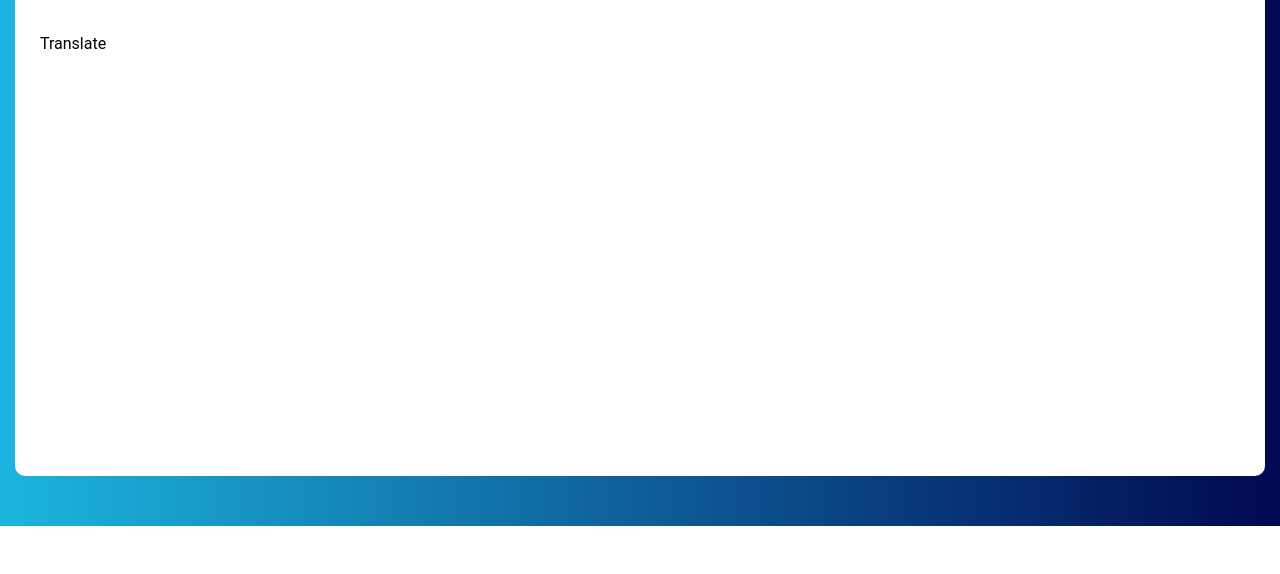
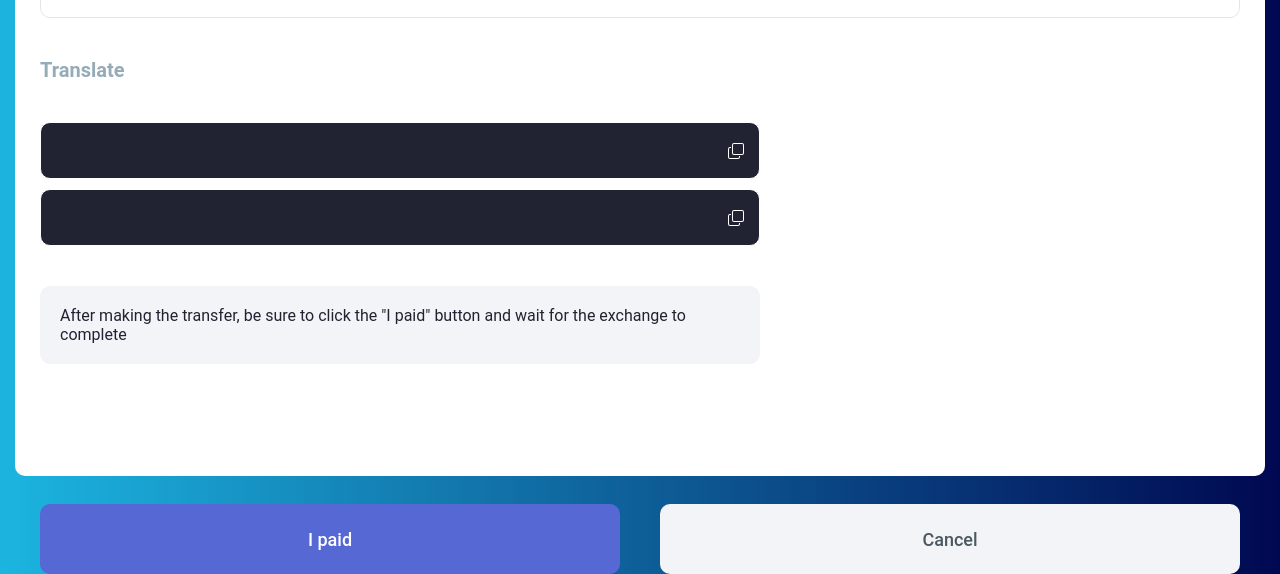
Before and after one commit to Born-Win/Exchanger, a plain HTML site: page payment.html in a window 1280 px wide. Shown: the part 274-848 px from the top of the page. Before the commit the page ends 800 px from the top, so only its background shows below. Drawn offline with Linux system fonts and the light colour scheme.

Commit message:
Layout of payment and index - htmls

```diff
--- a/payment.css
+++ b/payment.css
@@ -92,12 +92,15 @@ body {
   display: flex;
   flex-direction: column;
   align-items: center;
-
+  border: 1px solid rgba(0, 0, 0, 0.1);
+  border-radius: var(--form-border-radius);
   margin-bottom: 40px;
+  padding-bottom: 20px;
 }
 
 .payment__info-inner {
   display: flex;
+  width: 100%;
   height: 15vh;
   align-items: center;
   justify-content: center;
@@ -145,8 +148,95 @@ body {
   text-align: center;
   background-color: #95abb7;
   color: #222332;
-  font-size: 12px;
+  font-size: 14px;
   padding: 2px 3px;
   border-radius: 3px;
   cursor: pointer;
 }
+
+.payment__translate {
+  width: 100%;
+  height: 30vh;
+  display: flex;
+  flex-direction: column;
+  gap: 40px;
+}
+
+.payment__translate-subtitle {
+  color: #95abb7;
+  font-size: 20px;
+  font-weight: 600;
+}
+
+.fields-wrapper {
+  display: flex;
+  flex-direction: column;
+  gap: 10px;
+}
+
+.input {
+  background-color: var(--title-color);
+  width: 60%;
+  padding: 18px;
+  display: flex;
+  align-items: center;
+  padding-inline: 15px;
+  border: 1px solid var(--active-link-font-color);
+  border-radius: var(--form-border-radius);
+  .field {
+    height: 100%;
+    color: var(--form-background);
+    background-color: transparent;
+    flex: 1;
+  }
+
+  .copy-btn {
+    cursor: pointer;
+  }
+}
+
+.tooltip {
+  width: 60%;
+  background-color: var(--item-active-bgc);
+  border-radius: var(--form-border-radius);
+  padding: 20px;
+  margin-bottom: 100px;
+}
+
+.tooltip__text {
+  width: 100%;
+  height: 100%;
+  color: var(--title-color);
+}
+
+.controls {
+  width: 100%;
+  display: flex;
+  align-items: center;
+  justify-content: space-between;
+  .paid-btn,
+  .cancel-btn {
+    width: calc((100% / 2) - 20px);
+    border-radius: var(--form-border-radius);
+    height: 70px;
+    font-size: 18px;
+    font-weight: 500;
+    cursor: pointer;
+  }
+
+  .paid-btn {
+    background-color: var(--btn-bgc);
+    color: var(--form-background);
+    &:hover {
+      background-color: #5568d4af;
+    }
+  }
+
+  .cancel-btn {
+    background-color: var(--item-active-bgc);
+    color: #4a5861;
+    &:hover {
+      background-color: #f3f4f8af;
+    }
+  }
+}
--- a/payment.html
+++ b/payment.html
@@ -55,7 +55,51 @@
 
         <div class="payment__translate">
           <div class="payment__translate-subtitle">Translate</div>
-          <div class="input-wrapper"></div>
+          <div class="fields-wrapper">
+            <label class="input" data-id="input-from">
+              <input type="text" class="field" />
+              <svg
+                xmlns="http://www.w3.org/2000/svg"
+                width="16"
+                height="16"
+                fill="#fff"
+                class="copy-btn"
+                viewBox="0 0 16 16"
+              >
+                <path
+                  fill-rule="evenodd"
+                  d="M4 2a2 2 0 0 1 2-2h8a2 2 0 0 1 2 2v8a2 2 0 0 1-2 2H6a2 2 0 0 1-2-2zm2-1a1 1 0 0 0-1 1v8a1 1 0 0 0 1 1h8a1 1 0 0 0 1-1V2a1 1 0 0 0-1-1zM2 5a1 1 0 0 0-1 1v8a1 1 0 0 0 1 1h8a1 1 0 0 0 1-1v-1h1v1a2 2 0 0 1-2 2H2a2 2 0 0 1-2-2V6a2 2 0 0 1 2-2h1v1z"
+                />
+              </svg>
+            </label>
+            <label class="input" data-id="input-to">
+              <input type="text" class="field" />
+              <svg
+                xmlns="http://www.w3.org/2000/svg"
+                width="16"
+                height="16"
+                fill="#fff"
+                class="copy-btn"
+                viewBox="0 0 16 16"
+              >
+                <path
+                  fill-rule="evenodd"
+                  d="M4 2a2 2 0 0 1 2-2h8a2 2 0 0 1 2 2v8a2 2 0 0 1-2 2H6a2 2 0 0 1-2-2zm2-1a1 1 0 0 0-1 1v8a1 1 0 0 0 1 1h8a1 1 0 0 0 1-1V2a1 1 0 0 0-1-1zM2 5a1 1 0 0 0-1 1v8a1 1 0 0 0 1 1h8a1 1 0 0 0 1-1v-1h1v1a2 2 0 0 1-2 2H2a2 2 0 0 1-2-2V6a2 2 0 0 1 2-2h1v1z"
+                />
+              </svg>
+            </label>
+          </div>
+          <div class="tooltip">
+            <p class="tooltip__text">
+              After making the transfer, be sure to click the "I paid" button
+              and wait for the exchange to complete
+            </p>
+          </div>
+
+          <div class="controls">
+            <button class="paid-btn">I paid</button>
+            <button class="cancel-btn">Cancel</button>
+          </div>
         </div>
       </div>
     </div>
```
